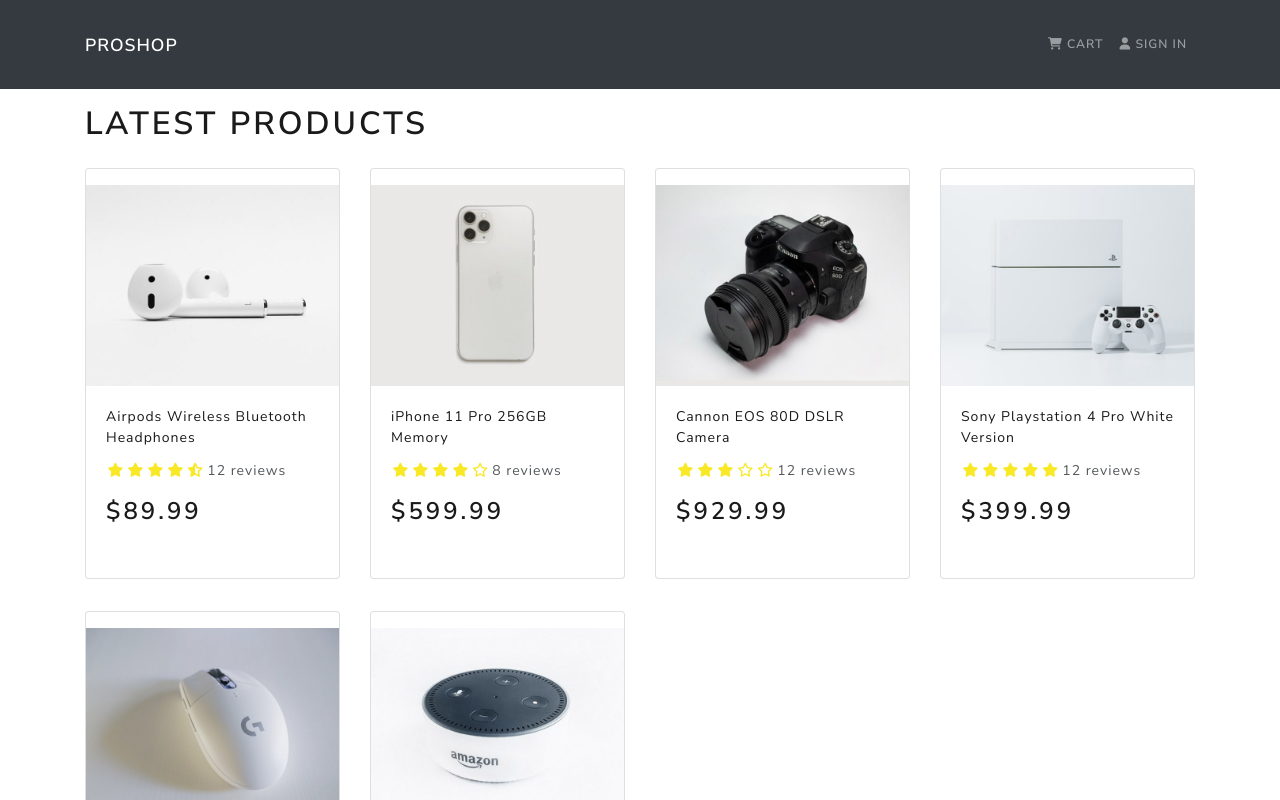
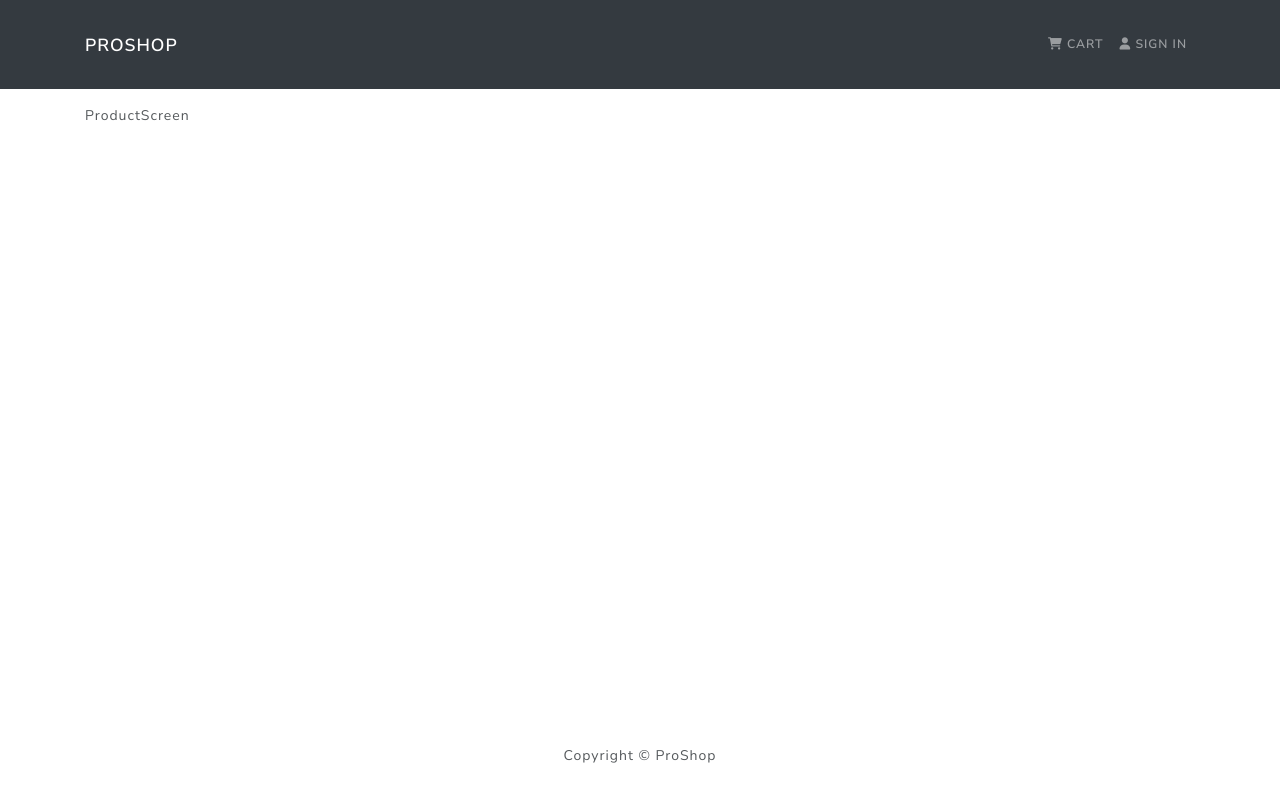
Before and after one commit to muratgulcan/ProShop, a React (Create React App) app in the folder frontend/: page /product/1 in a window 1280 px wide. Shown: the top 800 px of the page. Built offline with nearby package versions, Linux system fonts and the light colour scheme.

Commit message:
first commit

```diff
--- a/frontend/package.json
+++ b/frontend/package.json
@@ -9,7 +9,8 @@
     "react": "^18.2.0",
     "react-bootstrap": "^2.4.0",
     "react-dom": "^18.2.0",
-    "react-router-dom": "^5.3.0",
+    "react-router-bootstrap": "^0.26.2",
+    "react-router-dom": "^6.3.0",
     "react-scripts": "5.0.1",
     "web-vitals": "^2.1.4"
   },
--- a/frontend/src/App.js
+++ b/frontend/src/App.js
@@ -1,20 +1,25 @@
 import React from 'react';
+import {BrowserRouter as Router,Route,Routes} from 'react-router-dom'
 import {Container} from 'react-bootstrap'
 import Header from './components/Header';
 import Footer from './components/Footer';
 import HomeScreen from './screens/HomeScreen';
+import ProductScreen from './screens/ProductScreen';
 
 const App = () => {
   return (
-    <>
-    <Header/>
-    <main className="py-3">
-      <Container>
-        <HomeScreen/>
-      </Container>
-    </main>
-    <Footer/>
-    </>
+    <Router>
+        <Header />
+        <main className='py-3'>
+            <Container>
+                <Routes>
+                    <Route path='/' element={<HomeScreen />} exact />
+                    <Route path='/product/:id' element={<ProductScreen />} />
+                </Routes>
+            </Container>
+        </main>
+        <Footer />
+    </Router>
   );
 }
 
--- a/frontend/src/components/Header.js
+++ b/frontend/src/components/Header.js
@@ -1,4 +1,5 @@
 import React from 'react';
+import {Link} from 'react-router-dom'
 import {Navbar,Nav,Container} from 'react-bootstrap';
 
 const Header = () => {
@@ -6,12 +7,12 @@
     <header>
         <Navbar bg="dark" variant='dark' expand="lg" collapseOnSelect>
             <Container>
-                <Navbar.Brand href="/">ProShop</Navbar.Brand>
+                  <Navbar.Brand as={Link} to="/">ProShop</Navbar.Brand>
                 <Navbar.Toggle aria-controls="basic-navbar-nav" />
                 <Navbar.Collapse id="basic-navbar-nav">
                 <Nav className="ml-auto">
-                    <Nav.Link href="/cart"><i className="fas fa-shopping-cart"></i> Cart</Nav.Link>
-                    <Nav.Link href="/login"><i className="fas fa-user"></i> Sign In</Nav.Link>
+                    <Nav.Link as={Link} to="/cart"><i className="fas fa-shopping-cart"></i> Cart</Nav.Link>
+                    <Nav.Link as={Link} to="/login"><i className="fas fa-user"></i> Sign In</Nav.Link>
                 </Nav>
                 </Navbar.Collapse>
             </Container>
--- a/frontend/src/components/Product.js
+++ b/frontend/src/components/Product.js
@@ -1,4 +1,5 @@
 import React from 'react'
+import {Link} from 'react-router-dom'
 import { Card } from 'react-bootstrap'
 import Rating from './Rating'
 
@@ -6,15 +7,15 @@
 const Product = ({product}) => {
   return (
     <Card className='my-3 py-3 rounded'>
-        <a href={`/product/${product._id}`}>
+        <Link to={`/product/${product._id}`}>
             <Card.Img src={product.image} variant="top" />
-        </a>
+        </Link>
         <Card.Body>
-            <a href={`/product/${product._id}`}>
+            <Link to={`/product/${product._id}`}>
                 <Card.Title as="div">
                     <strong>{product.name}</strong>
                 </Card.Title>
-            </a>
+            </Link>
             <Card.Text as="div">
                 <Rating value={product.rating} text={`${product.numReviews} reviews`} />
             </Card.Text>
--- /dev/null
+++ b/frontend/src/screens/ProductScreen.js
@@ -0,0 +1,9 @@
+import React from 'react'
+
+const ProductScreen = () => {
+  return (
+    <div>ProductScreen</div>
+  )
+}
+
+export default ProductScreen
```
Also changed, not shown: 1 other file (tests, documents, lock files or other folders).
